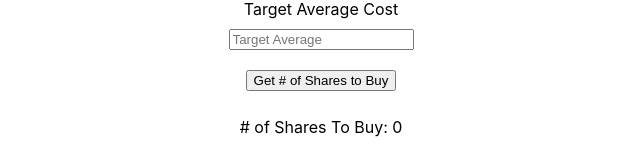
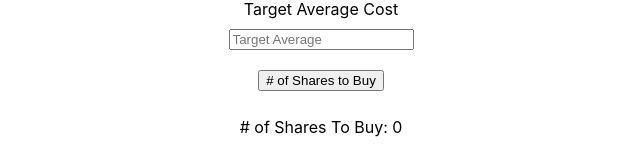
Before and after one commit to jmorales2012/average-down-calculator, a React (Create React App) app: page / in a window 1280 px wide. Shown: the part 194-354 px from the top of the page, without its empty margins (319-959 px from the left). Built offline with nearby package versions, Linux system fonts and the light colour scheme.

Commit message:
Updated meta tags and button text

```diff
--- a/public/index.html
+++ b/public/index.html
@@ -6,8 +6,8 @@
     <meta name="viewport" content="width=device-width, initial-scale=1" />
     <meta name="theme-color" content="#000000" />
     <meta
-      name="description"
-      content="Web site created using create-react-app"
+      name="Average Down Calculator"
+      content="Average Down Calculator to help figure out how many shares you need to buy to hit your target average."
     />
     <link rel="apple-touch-icon" href="%PUBLIC_URL%/logo192.png" />
     <!--
@@ -24,7 +24,7 @@
       work correctly both with client-side routing and a non-root public URL.
       Learn how to configure a non-root public URL by running `npm run build`.
     -->
-    <title>React App</title>
+    <title>Average Down Calculator</title>
   </head>
   <body>
     <noscript>You need to enable JavaScript to run this app.</noscript>
--- a/src/components/AverageCostForm.js
+++ b/src/components/AverageCostForm.js
@@ -72,7 +72,7 @@ const AverageCostForm = ({ calcBuyShares }) => {
         <input
           type='submit'
           className='btn btn-block'
-          value='Get # of Shares to Buy'
+          value='# of Shares to Buy'
         />
       </div>
     </form>
```
